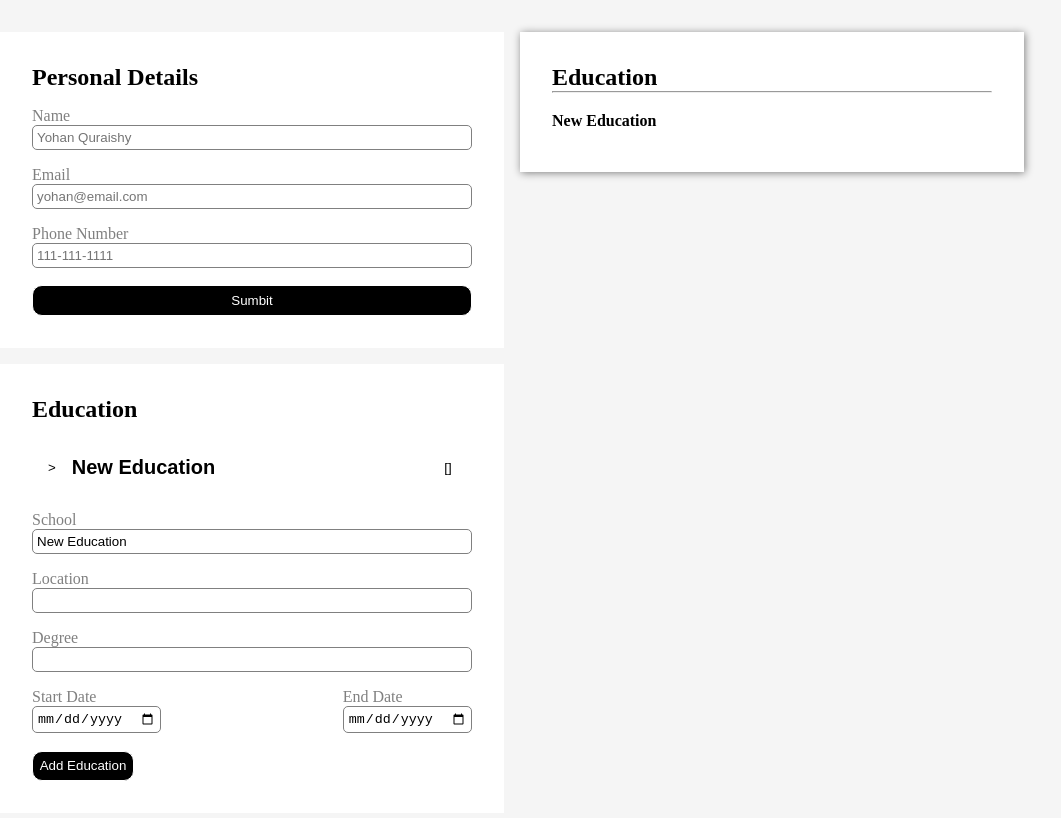
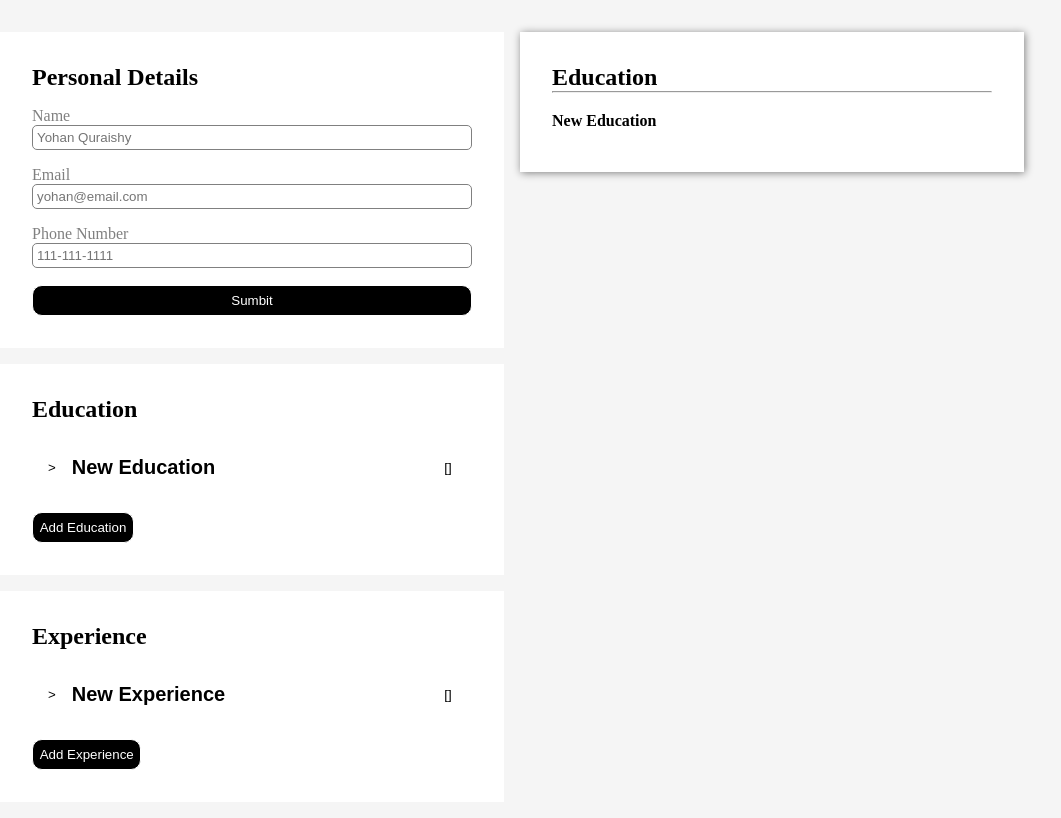
Before and after one commit to Yohan-Abraham/cv-application, a React (Vite) app: page / in a window 1280 px wide. Shown: the top 818 px of the page, without its empty margins (128-1189 px from the left). Built offline with nearby package versions, Linux system fonts and the light colour scheme.

Commit message:
feat: implement experience section

```diff
--- a/src/App.jsx
+++ b/src/App.jsx
@@ -2,6 +2,7 @@ import './App.css';
 import PersonalInfo from './components/personalInfo';
 import Education from './components/education';
 import Preview from './components/preview';
+import Experience from './components/experience';
 import { useState } from 'react';
 
 function App() {
@@ -12,7 +13,7 @@ function App() {
     degree: '',
     startDate: '',
     endDate: '',
-    isActive: true,
+    isActive: false,
   };
 
   const [educationInfo, setEducationInfo] = useState([defaultEducation]);
@@ -65,6 +66,115 @@ function App() {
     });
   }
 
+  const defaultExperience = {
+    id: crypto.randomUUID(),
+    company: 'New Experience',
+    location: '',
+    jobTitle: '',
+    startDate: '',
+    endDate: '',
+    bulletPoints: [
+      {
+        id: crypto.randomUUID(),
+        bulletPoint: 'hi',
+      },
+      {
+        id: crypto.randomUUID(),
+        bulletPoint: 'bye',
+      },
+    ], //try object with id
+    isActive: false,
+  };
+
+  const [experienceInfo, setExperienceInfo] = useState([defaultExperience]);
+
+  function handleExperience(e, id) {
+    setExperienceInfo((prev) =>
+      prev.map((experience) => {
+        if (experience.id === id) {
+          return { ...experience, [e.target.name]: e.target.value };
+        } else {
+          return experience;
+        }
+      }),
+    );
+  }
+
+  function handleExperienceExpansion(id) {
+    setExperienceInfo((prev) =>
+      prev.map((experience) =>
+        experience.id === id
+          ? { ...experience, isActive: !experience.isActive }
+          : experience,
+      ),
+    );
+  }
+
+  function handleDeleteExperience(id) {
+    setExperienceInfo((prev) =>
+      prev.filter((experience) => experience.id !== id),
+    );
+  }
+
+  function handleNewExperience() {
+    setExperienceInfo((prev) => [
+      ...prev,
+      { ...defaultExperience, id: crypto.randomUUID() },
+    ]);
+  }
+
+  function handleAddBullet(id) {
+    setExperienceInfo((prev) =>
+      prev.map((experience) =>
+        experience.id === id
+          ? {
+              ...experience,
+              bulletPoints: [
+                ...experience.bulletPoints,
+                { id: crypto.randomUUID(), bulletPoint: 'New Point' },
+              ],
+            }
+          : experience,
+      ),
+    );
+  }
+
+  function handleDeleteBullet(experienceId, bulletId) {
+    setExperienceInfo((prev) => {
+      return prev.map((experience) => {
+        if (experience.id == experienceId) {
+          return {
+            ...experience,
+            bulletPoints: experience.bulletPoints.filter(
+              (bulletPoint) => bulletPoint.id !== bulletId,
+            ),
+          };
+        } else {
+          return experience;
+        }
+      });
+    });
+  }
+
+  function handleBulletChange(e, experienceId, bulletId) {
+    setExperienceInfo((prev) =>
+      prev.map((experience) => {
+        if (experience.id === experienceId) {
+          return {
+            ...experience,
+            bulletPoints: experience.bulletPoints.map((bullet) =>
+              bullet.id === bulletId
+                ? { ...bullet, bulletPoint: e.target.value }
+                : bullet,
+            ),
+          };
+        }
+
+        return experience;
+      }),
+    );
+  }
+
   return (
     <div className="app">
       <PersonalInfo personalInfo={userInfo} handleChange={handleChange} />
@@ -75,6 +185,16 @@ function App() {
         handleDeleteEducation={handleDeleteEducation}
         handleNewEducation={handleNewEducation}
       />
+      <Experience
+        experienceInfo={experienceInfo}
+        handleExperience={handleExperience}
+        handleExpansion={handleExperienceExpansion}
+        handleDeleteExperience={handleDeleteExperience}
+        handleNewExperience={handleNewExperience}
+        handleAddBullet={handleAddBullet}
+        handleDeleteBullet={handleDeleteBullet}
+        handleBulletChange={handleBulletChange}
+      />
       <Preview personalInfo={userInfo} educations={educationInfo} />
     </div>
   );
--- a/src/components/education.jsx
+++ b/src/components/education.jsx
@@ -20,7 +20,7 @@ export default function Education({
                   className="education-button"
                   onClick={() => handleExpansion(education.id)}
                 >
-                  <div> {'>'} </div>
+                  <div> {'v'} </div>
                   <h2>{education.school}</h2>
                 </button>
                 <button
@@ -83,7 +83,7 @@ export default function Education({
                   className="education-button"
                   onClick={() => handleExpansion(education.id)}
                 >
-                  <div> {'v'} </div>
+                  <div> {'>'} </div>
                   <h2>{education.school}</h2>
                 </button>
                 <button
--- /dev/null
+++ b/src/components/experience.jsx
@@ -0,0 +1,144 @@
+import '../styles/experience.css';
+import { Fragment } from 'react';
+
+export default function Experience({
+  experienceInfo,
+  handleExperience,
+  handleExpansion,
+  handleDeleteExperience,
+  handleNewExperience,
+  handleAddBullet,
+  handleDeleteBullet,
+  handleBulletChange,
+}) {
+  return (
+    <section className="experience">
+      <h2>Experience</h2>
+      {experienceInfo.map((experience) => {
+        if (experience.isActive) {
+          return (
+            <Fragment key={experience.id}>
+              <div className="education-container">
+                <button
+                  className="education-button"
+                  onClick={() => handleExpansion(experience.id)}
+                >
+                  <div> {'v'} </div>
+                  <h2>{experience.company}</h2>
+                </button>
+                <button
+                  className="delete-button"
+                  onClick={() => handleDeleteExperience(experience.id)}
+                >
+                  []
+                </button>
+              </div>
+              <form>
+                <label>Company</label>
+                <input
+                  type="text"
+                  name="company"
+                  value={experience.company}
+                  onChange={(e) => handleExperience(e, experience.id)}
+                />
+                <label>JobTitle</label>
+                <input
+                  type="text"
+                  name="jobTitle"
+                  value={experience.jobTitle}
+                  onChange={(e) => handleExperience(e, experience.id)}
+                />
+                <label>Location</label>
+                <input
+                  type="text"
+                  name="location"
+                  value={experience.location}
+                  onChange={(e) => handleExperience(e, experience.id)}
+                />
+
+                <label>Bullet Points</label>
+                <div className="bullet-point-container">
+                  {experience.bulletPoints.map((bullet) => {
+                    return (
+                      <Fragment key={bullet.id}>
+                        <div>
+                          <input
+                            type="text"
+                            className="bullet"
+                            value={bullet.bulletPoint}
+                            onChange={(e) =>
+                              handleBulletChange(e, experience.id, bullet.id)
+                            }
+                          ></input>
+                          <button
+                            className="delete-bullet"
+                            onClick={() =>
+                              handleDeleteBullet(experience.id, bullet.id)
+                            }
+                          >
+                            []
+                          </button>
+                        </div>
+                      </Fragment>
+                    );
+                  })}
+                  <button
+                    type="button"
+                    className="add-bullet"
+                    onClick={() => handleAddBullet(experience.id)}
+                  >
+                    Add Bullet
+                  </button>
+                </div>
+
+                <div className="date-container">
+                  <div className="education-date">
+                    <label>Start Date</label>
+                    <input
+                      type="date"
+                      name="startDate"
+                      value={experience.startDate}
+                      onChange={(e) => handleExperience(e, experience.id)}
+                    />
+                  </div>
+                  <div className="education-date">
+                    <label>End Date</label>
+                    <input
+                      type="date"
+                      name="endDate"
+                      value={experience.endDate}
+                      onChange={(e) => handleExperience(e, experience.id)}
+                    />
+                  </div>
+                </div>
+              </form>
+            </Fragment>
+          );
+        } else {
+          return (
+            <Fragment key={experience.id}>
+              <div className="education-container">
+                <button
+                  className="education-button"
+                  onClick={() => handleExpansion(experience.id)}
+                >
+                  <div> {'>'} </div>
+                  <h2>{experience.company}</h2>
+                </button>
+                <button
+                  className="delete-button"
+                  onClick={() => handleDeleteExperience(experience.id)}
+                >
+                  []
+                </button>
+              </div>
+            </Fragment>
+          );
+        }
+      })}
+      <button className="add-education" onClick={handleNewExperience}>
+        Add Experience
+      </button>
+    </section>
+  );
+}
--- /dev/null
+++ b/src/styles/experience.css
@@ -0,0 +1,24 @@
+.bullet-point-container {
+  display: flex;
+  flex-direction: column;
+}
+
+.bullet-point-container div {
+  display: flex;
+  align-items: end;
+  gap: 2em;
+}
+
+.bullet {
+  min-width: 90%;
+}
+
+.delete-bullet {
+  background-color: transparent;
+  color: black;
+  border: none;
+}
+
+.delete-bullet:hover {
+  color: red;
+}
```
